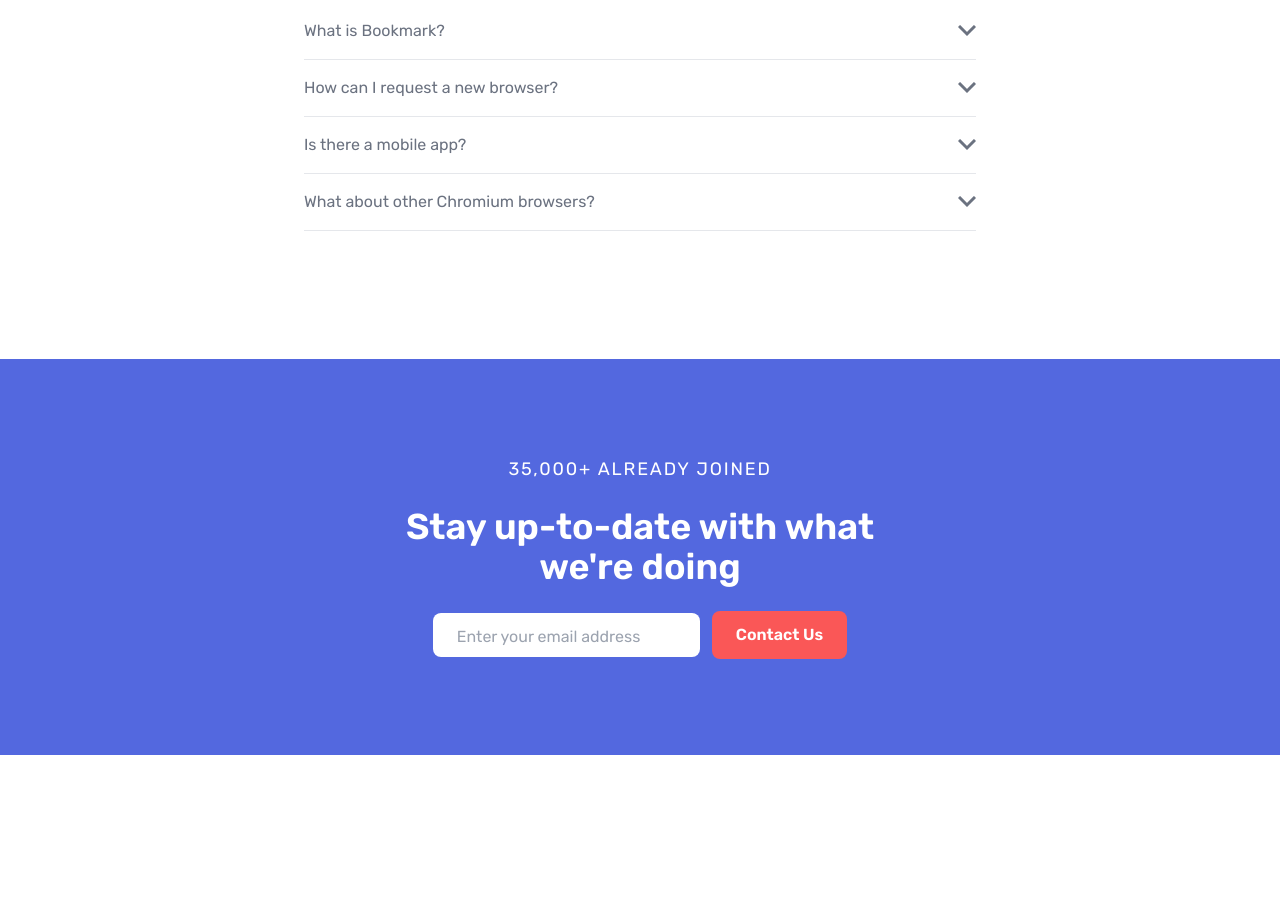
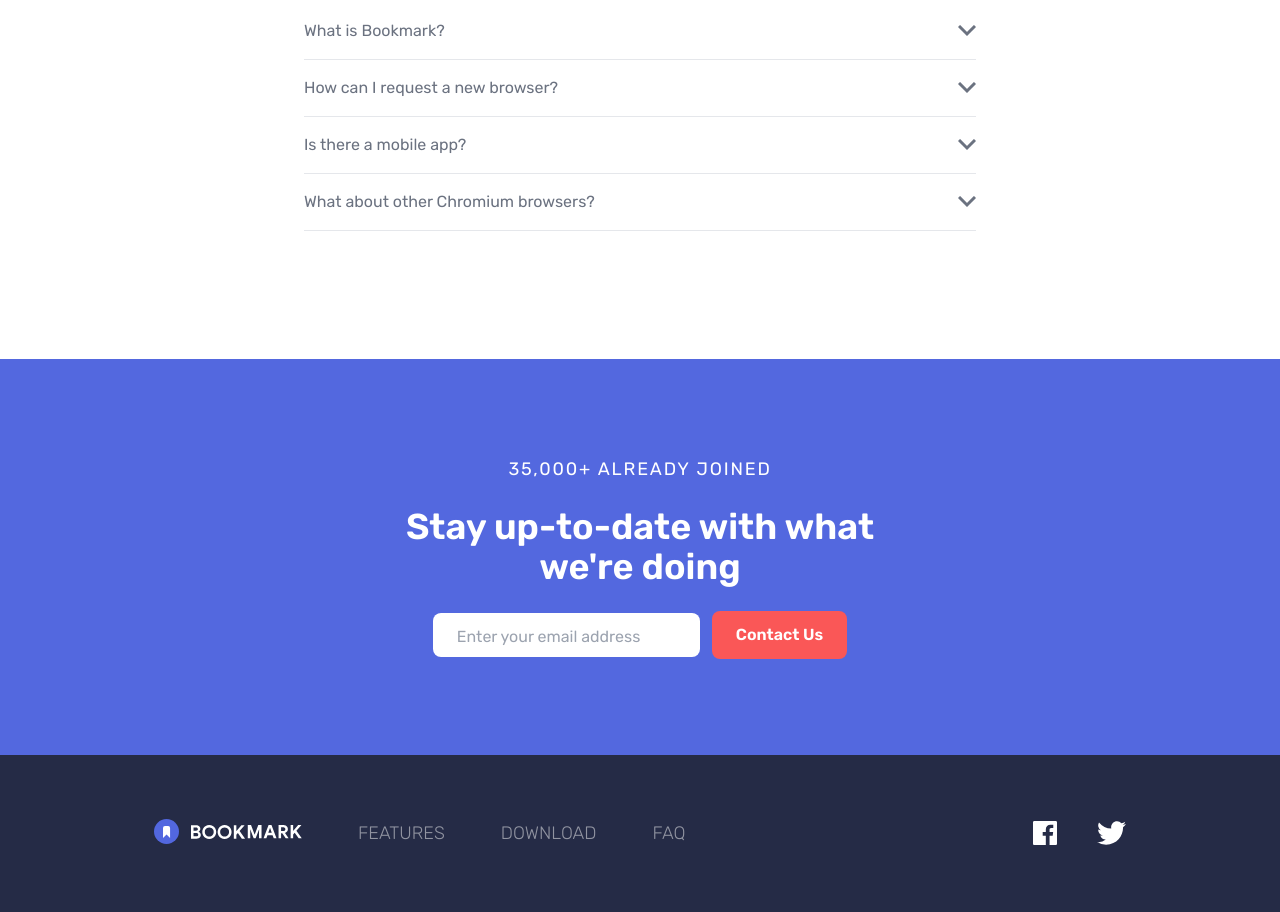
Before and after one commit to jensuki/Bookmark-Project, a website: page index.html in a window 1280 px wide. Shown: the part 2435-3347 px from the top of the page. Before the commit the page ends 3190 px from the top, so only its background shows below. Drawn offline with Linux system fonts and the light colour scheme.

Commit message:
footer with flex contained logo and menu + socials container

```diff
--- a/index.html
+++ b/index.html
@@ -398,6 +398,31 @@
             </form>
         </div>
     </section>
+
+    <!-- footer -->
+    <footer class="py-16 bg-veryDarkBlue">
+        <!-- footer flex container -->
+        <div
+            class="container flex flex-col items-center justify-between mx-auto space-y-16 px-6 md:flex-row md:space-y-0">
+            <!-- logo / menu container -->
+            <div
+                class="flex flex-col items-center justify-between space-y-8 text-lg font-light md:flex-row md:space-y-0 md:space-x-14 text-grayishBlue">
+                <img src="images/logo-bookmark-footer.svg" alt="" class="mb-1">
+                <a href="#features" class="uppercase hover:text-softRed">Features</a>
+                <a href="#download" class="uppercase hover:text-softRed">Download</a>
+                <a href="#faq" class="uppercase hover:text-softRed">FAQ</a>
+            </div>
+            <!-- social container -->
+            <div class="flex space-x-10">
+                <a href="#">
+                    <img src="images/icon-facebook.svg" alt="" class="h-6 ficon">
+                </a>
+                <a href="#">
+                    <img src="images/icon-twitter.svg" alt="" class="h-6 ficon">
+                </a>
+            </div>
+        </div>
+    </footer>
 </body>
 
 </html>
--- a/input.css
+++ b/input.css
@@ -17,3 +17,7 @@
         @apply absolute rounded-r-full top-60 bg-softBlue;
     }
 }
+
+.ficon:hover {
+    filter: invert(53%) sepia(38%) saturate(3303%) hue-rotate(326deg) brightness(101%) contrast(96%)
+}
```
Also changed, not shown: css/style.css.
